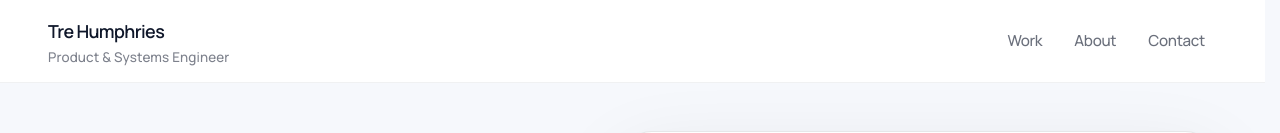
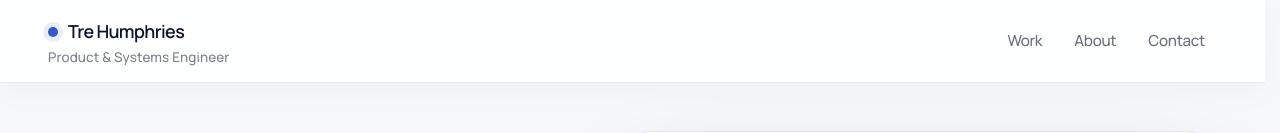
Before and after one commit to lhumphries16/portfolio-site, a React (Vite) app: page / in a window 1280 px wide. Shown: the top 133 px of the page. Built offline with nearby package versions, Linux system fonts and the light colour scheme.

Commit message:
Sharpen header identity and active navigation

```diff
--- a/src/components/Header.tsx
+++ b/src/components/Header.tsx
@@ -21,11 +21,12 @@ export function Header({ brand, navItems }: HeaderProps) {
   }, [location.pathname, location.hash]);
 
   return (
-    <header className="sticky top-0 z-50 border-b border-carbon/6 bg-white/92 backdrop-blur-xl">
+    <header className="sticky top-0 z-50 border-b border-carbon/8 bg-white/88 shadow-[0_10px_30px_rgba(15,23,42,0.035)] backdrop-blur-xl">
       <div className="page-wrap px-4 md:px-6 lg:px-8 xl:px-12">
         <div className="flex min-h-[5.1rem] items-center justify-between gap-6 py-3">
           <Link className="grid gap-1" to="/">
-            <span className="text-[1.04rem] font-semibold tracking-[-0.035em] text-carbon md:text-[1.12rem]">
+            <span className="flex items-center gap-2.5 text-[1.04rem] font-semibold tracking-[-0.035em] text-carbon md:text-[1.12rem]">
+              <span className="h-2.5 w-2.5 rounded-full bg-cobalt shadow-[0_0_0_5px_rgba(49,89,210,0.10)]" aria-hidden="true" />
               {brand.name}
             </span>
             <span className="hidden text-[0.84rem] leading-none tracking-[0.01em] text-carbon/54 sm:block">
@@ -52,7 +53,7 @@ export function Header({ brand, navItems }: HeaderProps) {
                 key={item.href}
                 className={({ isActive }) =>
                   `rounded-full px-3 py-2 text-[0.95rem] font-medium tracking-[-0.02em] transition-colors duration-200 ${
-                    isActive ? 'bg-paper text-carbon' : 'text-carbon/62 hover:bg-paper/80 hover:text-carbon'
+                    isActive ? 'bg-carbon text-white shadow-[0_10px_24px_rgba(15,23,42,0.12)]' : 'text-carbon/62 hover:bg-paper hover:text-carbon'
                   }`
                 }
                 to={item.href}
```
